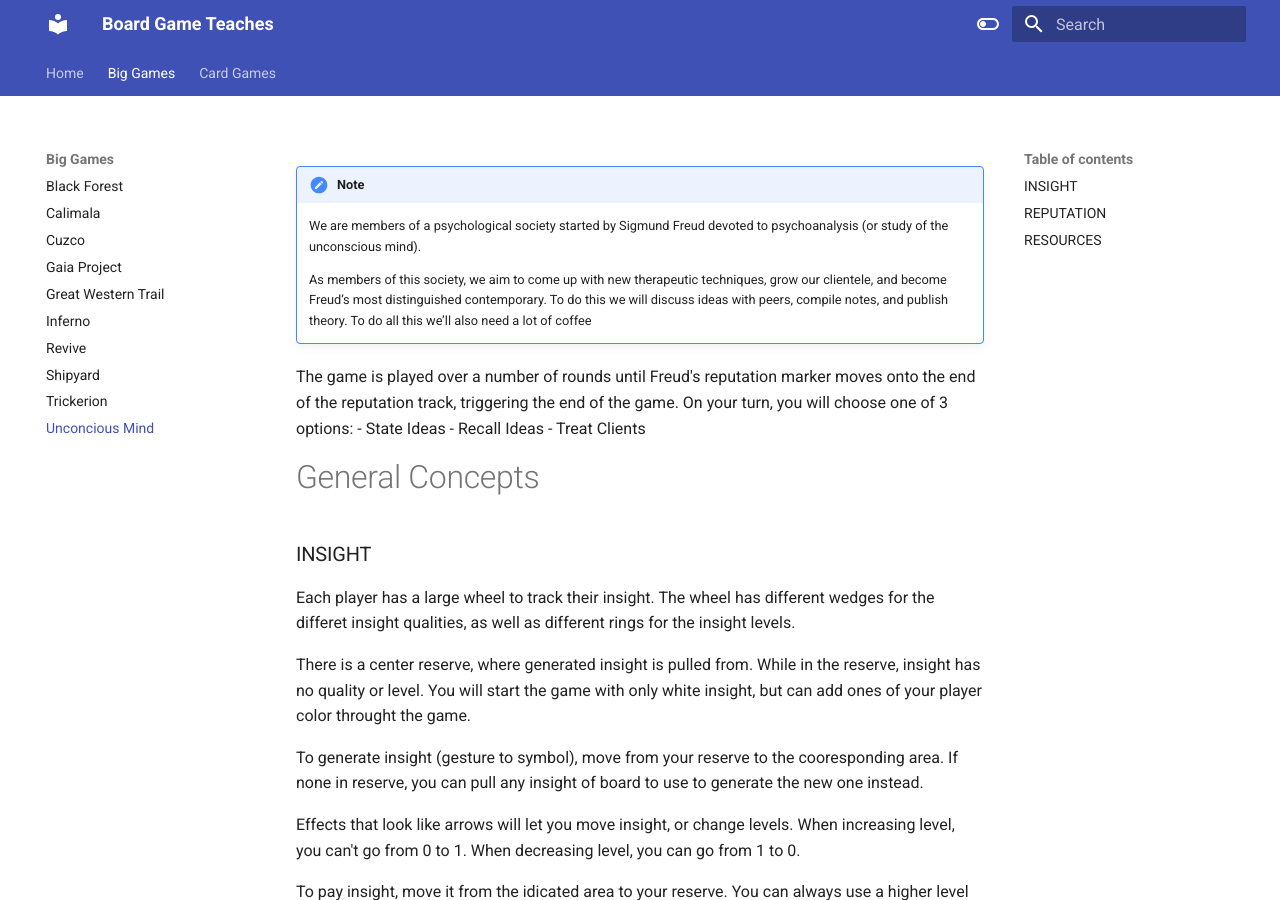
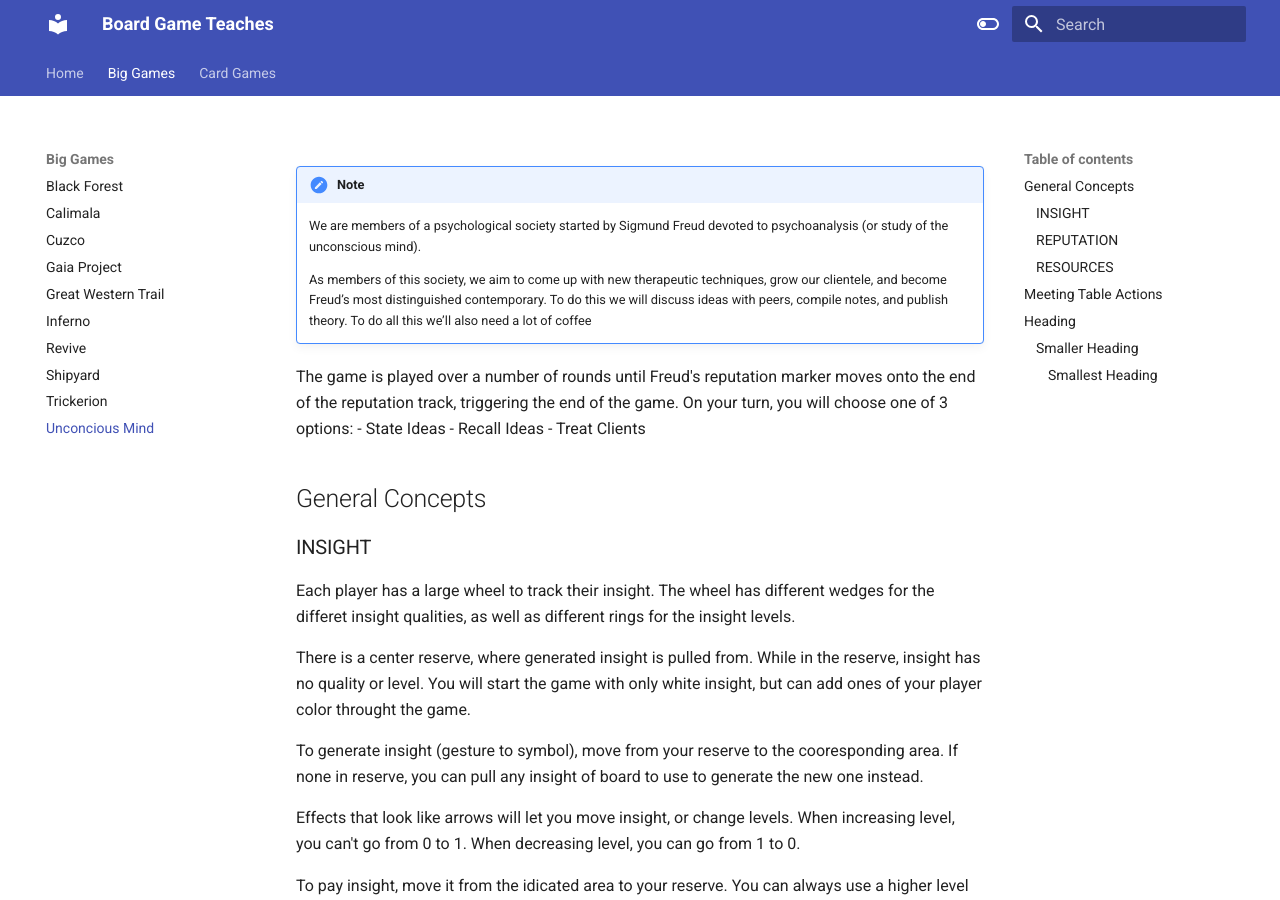
Before and after one commit to IronTarkles/Teaches, an MkDocs documentation site: the page built from docs/big_games/unconcious_mind_template.md, in a window 1280 px wide and 900 px high. Built offline with MkDocs 1.6.1 and Material for MkDocs 9.7.7, drawn with Linux system fonts in a browser that asks for light colours.

Commit message:
testing table of contents formatting change

```diff
--- a/docs/big_games/unconcious_mind_template.md
+++ b/docs/big_games/unconcious_mind_template.md
@@ -9,7 +9,7 @@
 - Recall Ideas
 - Treat Clients
 
-# General Concepts
+## General Concepts
 ### INSIGHT
 Each player has a large wheel to track their insight. The wheel has different wedges for the differet insight qualities, as well as different rings for the insight levels.
 
```
